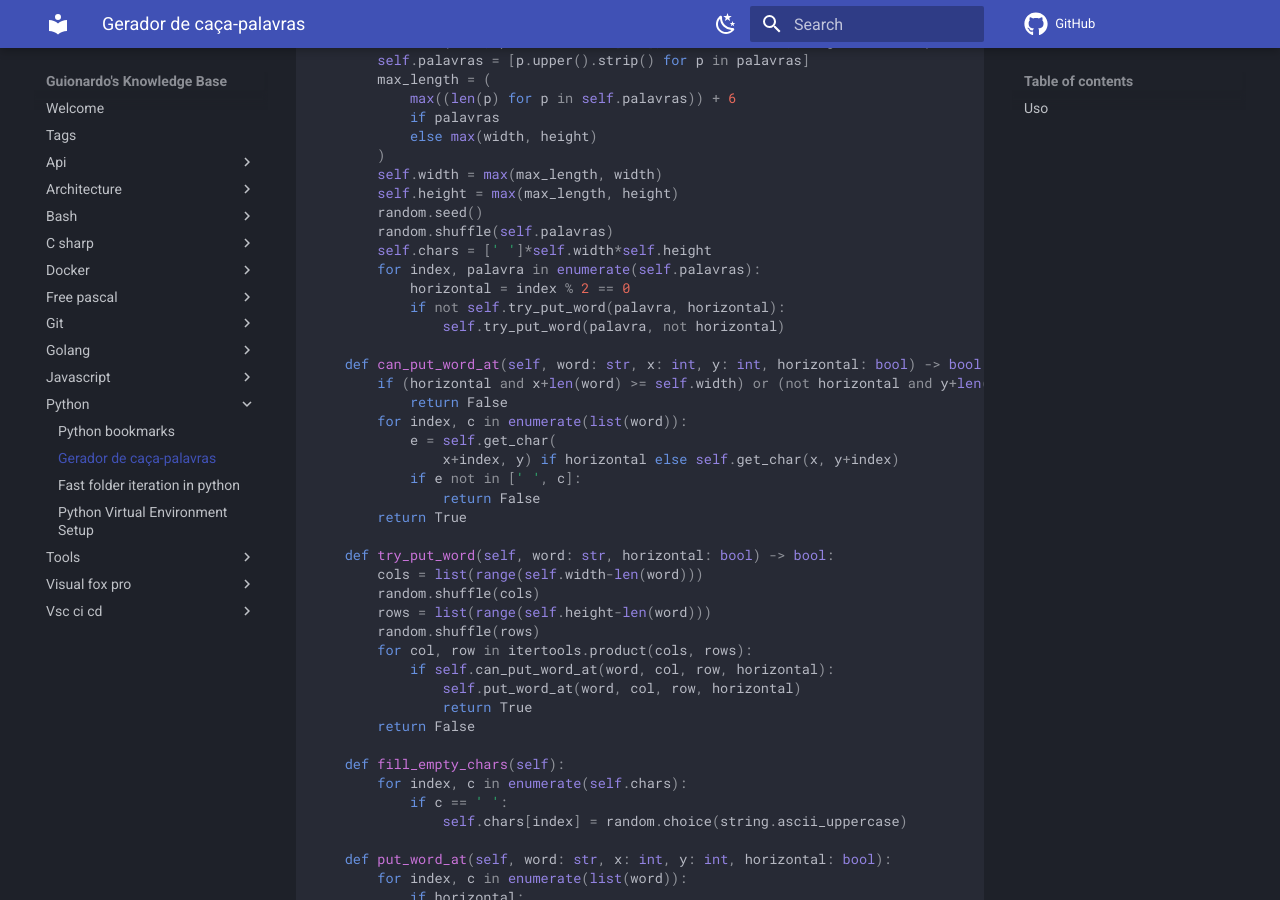
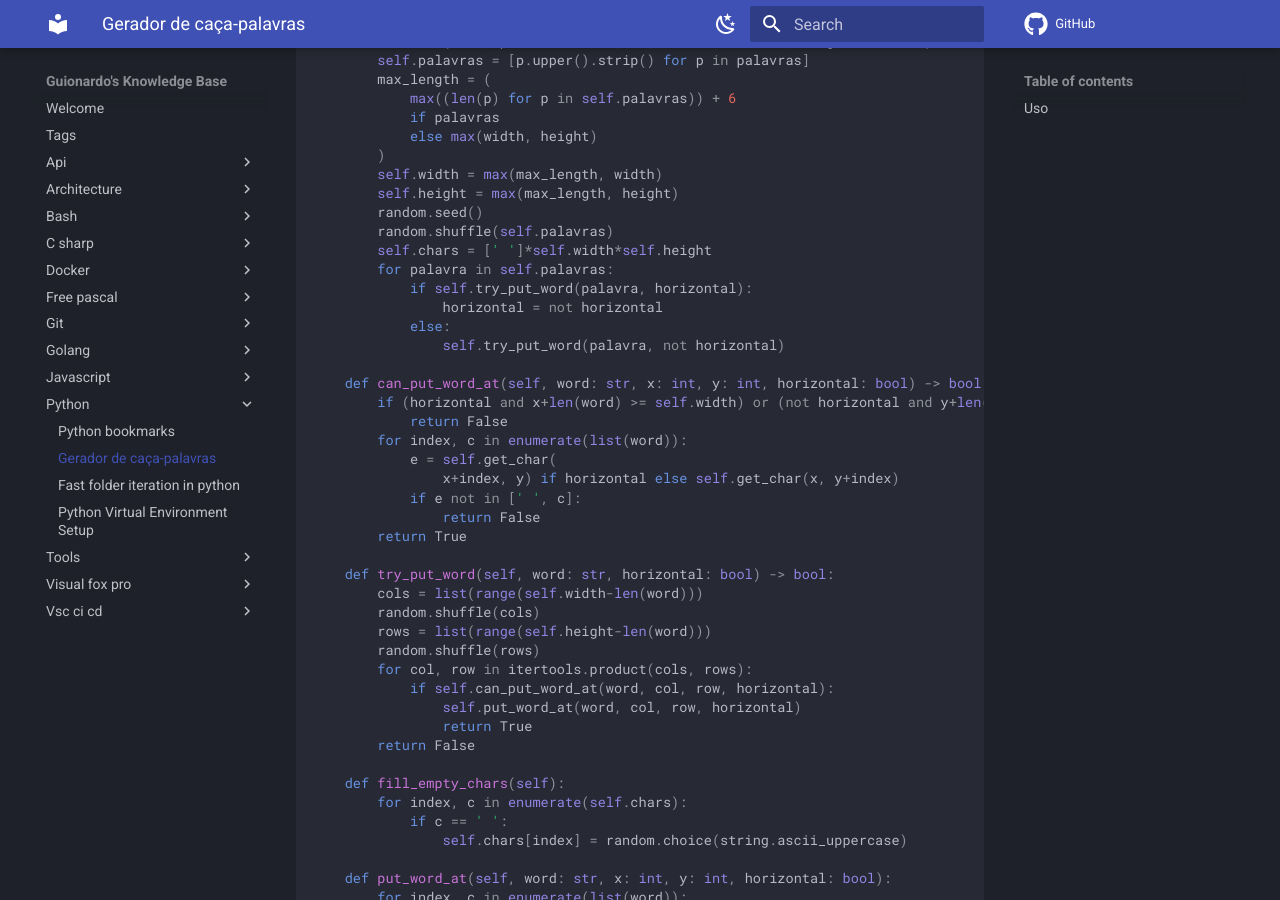
Before and after one commit to guionardo/kb, an MkDocs documentation site: the page built from docs/python/caca_palavras.md, in a window 1280 px wide and 900 px high, scrolled down 504 px. Built offline with MkDocs 1.6.1 and Material for MkDocs 9.7.7, drawn with Linux system fonts in a browser that asks for light colours; comment, search, counter and statistics services are not loaded.

Commit message:
Atualiza caca palavra

```diff
--- a/docs/python/caca_palavras.md
+++ b/docs/python/caca_palavras.md
@@ -32,9 +32,10 @@ class Tabuleiro:
         random.seed()
         random.shuffle(self.palavras)
         self.chars = [' ']*self.width*self.height
-        for index, palavra in enumerate(self.palavras):
-            horizontal = index % 2 == 0
-            if not self.try_put_word(palavra, horizontal):
+        for palavra in self.palavras:
+            if self.try_put_word(palavra, horizontal):
+                horizontal = not horizontal
+            else:
                 self.try_put_word(palavra, not horizontal)
 
     def can_put_word_at(self, word: str, x: int, y: int, horizontal: bool) -> bool:
```
